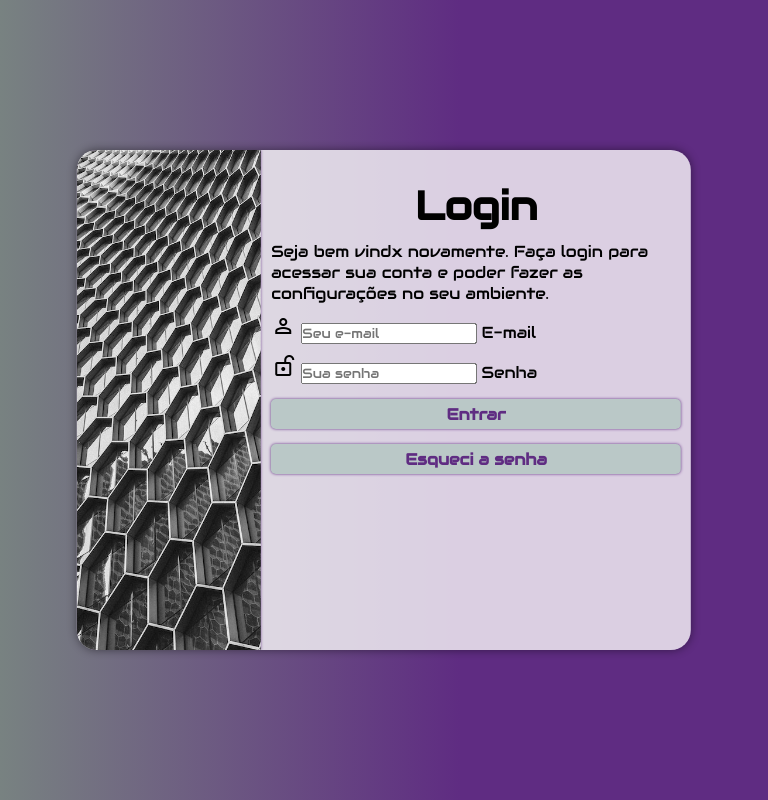
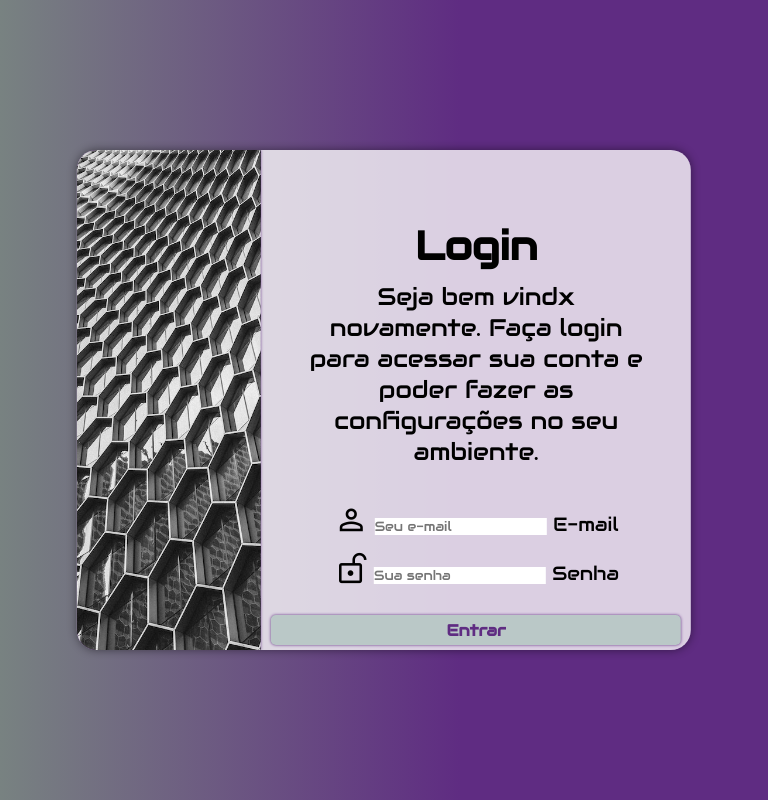
Before and after one commit to oNandopro/projeto-login, a plain HTML site: page index.html in a window 768 px wide. Drawn offline with nearby package versions, Linux system fonts and the light colour scheme.

Commit message:
fim projeto login

```diff
--- a/estilos/media-query.css
+++ b/estilos/media-query.css
@@ -17,11 +17,33 @@
         float: right;
         width: 70%;
     }
+
+    div.campo {
+
+        text-align: center;
+    }
+
+    div#formulario {
+        margin-top: 40px;
+    }
+
     div#formulario > h1 {
         font-size: 2.5em;
         margin-top: 20px;
     }
+    div#formulario > p {
+        font-size: 1.5em;
+        text-align: center;
+        padding: 0px 30px;
+    }
 
+    form #email {
+        margin-top: 30px;
+    }
+
+    form #entrar {
+        margin-top: 30px;
+    }
 }
 
 @media screen and (min-width: 992px) {
@@ -43,12 +65,13 @@
         height: 60%;
     }
     div#formulario > h1 {
-        font-size: 2.5em;
+        font-size: 2.0em;
         margin-top: 20px;
     }
     div#formulario > p {
-        font-size: 1.2em;
+        font-size: 1.5em;
         text-align: center;
+        padding: 0px 30px;
     }
 
     div.campo {
--- a/estilos/style.css
+++ b/estilos/style.css
@@ -37,13 +37,13 @@ section#login {
     overflow: hidden;
     box-shadow: 0px 0px 10px rgba(0, 0, 0, 0.467);
 
+    transition: width .3s, heigth .3s;
+    transition-timing-function: ease;
+
     position: absolute;
     top: 50%;
     left: 50%;
     transform: translate(-50%, -50%);
-
-    transition: width .3s, heigth .3s;
-    transition-timing-function: ease;
 }
 
 section#login > div#imagem {
@@ -53,13 +53,19 @@ section#login > div#imagem {
     background-position: center ;
     height: 200px;
     box-shadow: 0px 0px 3px #5f2c82;
-
 }
 
 div.campo {
     margin-top: 10px;
+    font-size: 1.2em;
+
 }
 
+div.campo > input {
+
+    height: 100%;
+    border: none;
+}
 section#login > div#formulario {
     display: block;
     padding: 10px;
@@ -72,6 +78,11 @@ div#formulario > h1 {
 
 div#formuario > p {
     font-size: 0.8em;
+}
+
+.material-symbols-outlined {
+    font-size: 1.8em;
+    transform: translateY(6px);
 }
 
 form > input[type=submit] {
@@ -87,7 +98,6 @@ form > input[type=submit] {
     border-radius: 5px;
     box-shadow: 0px 0px 3px #5f2c82;
     cursor: pointer;
-
 }
 
 form > input[type=submit]:hover {
--- a/index.html
+++ b/index.html
@@ -12,14 +12,14 @@
     <main>
         <section id="login">
             <div id="imagem">
+            </div>
 
-            </div>
             <div id="formulario">
                 <h1>Login</h1>
                 <p>Seja bem vindx novamente. Faça login para acessar sua conta e poder fazer as configurações no seu ambiente.</p>
                 <form action="login.php" method="post" autocomplete="on">
 
-                    <div class="campo">
+                    <div class="campo" id="email">
 
                         <span class="material-symbols-outlined">
                             person
@@ -39,8 +39,9 @@
 
                     </div>
 
-                    <input type="submit" value="Entrar">
-                    <a href="esqueci.html" class="botao"> Esqueci a senha </a>
+                        <input type="submit" value="Entrar" id="entrar">
+                        <a href="esqueci.html" class="botao"> Esqueci a senha </a>
+
 
                 </form>
             </div>
```
